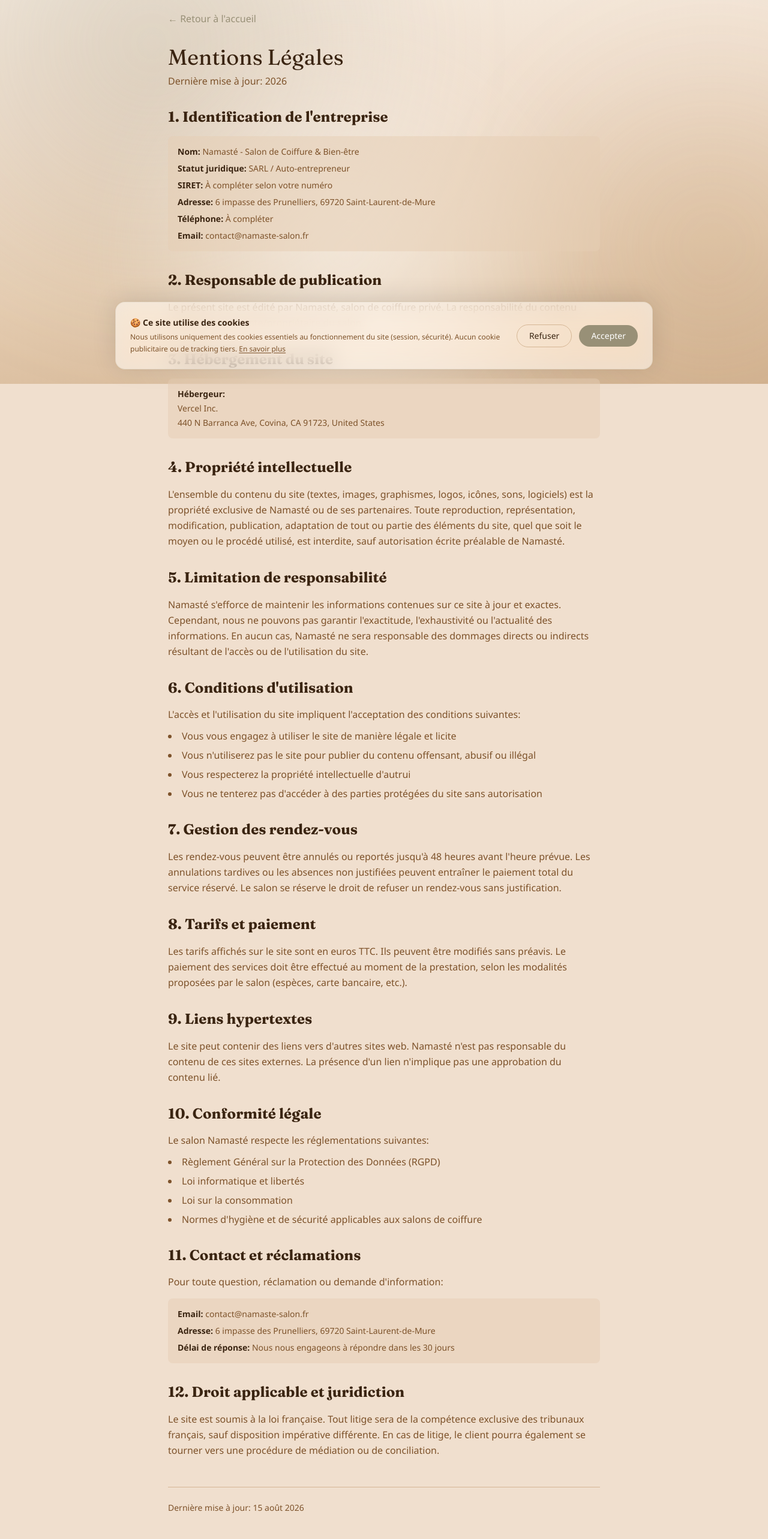
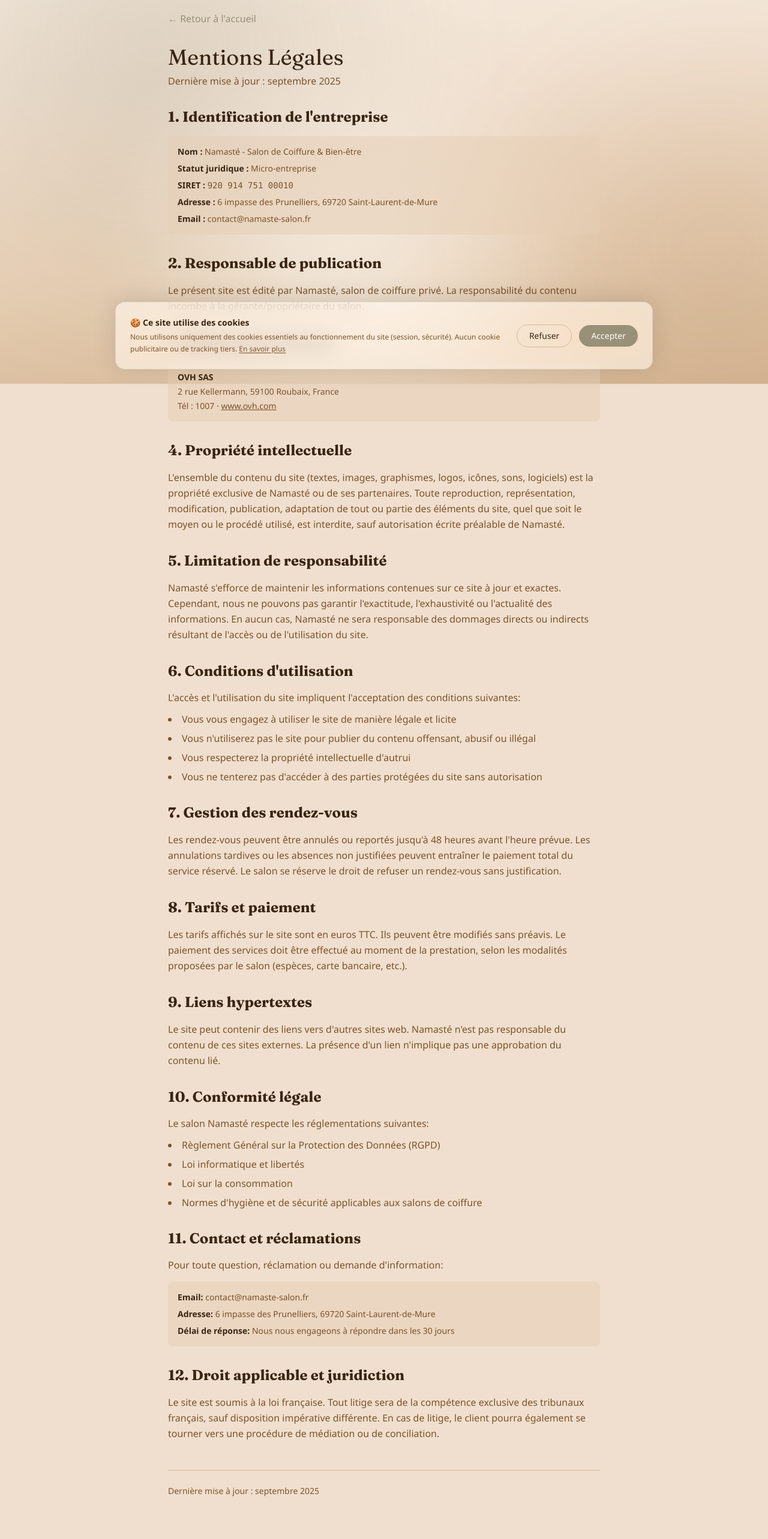
Before and after one commit to ELHIMASS/Namast-, a Next.js app: page /legal in a window 1280 px wide. Shown: the part 160-2726 px from the top of the page at 60% size. Built offline with nearby package versions, Linux system fonts and the light colour scheme.

Commit message:
Mentions légales : SIRET, suppression tél, OVH, micro-entreprise

```diff
--- a/src/app/legal/page.tsx
+++ b/src/app/legal/page.tsx
@@ -25,18 +25,17 @@ export default function LegalPage() {
         <article className="prose prose-sm max-w-none space-y-6">
           <div>
             <h1 className="font-serif text-4xl mb-2 text-foreground">Mentions Légales</h1>
-            <p className="text-muted-foreground">Dernière mise à jour: {new Date().getFullYear()}</p>
+            <p className="text-muted-foreground">Dernière mise à jour&nbsp;: septembre 2025</p>
           </div>
 
           <section>
             <h2 className="font-serif text-2xl font-bold text-foreground mt-8 mb-4">1. Identification de l'entreprise</h2>
             <div className="bg-muted/50 p-4 rounded-lg text-sm space-y-2">
-              <p><strong className="text-foreground">Nom:</strong> <span className="text-muted-foreground">Namasté - Salon de Coiffure & Bien-être</span></p>
-              <p><strong className="text-foreground">Statut juridique:</strong> <span className="text-muted-foreground">SARL / Auto-entrepreneur</span></p>
-              <p><strong className="text-foreground">SIRET:</strong> <span className="text-muted-foreground">À compléter selon votre numéro</span></p>
-              <p><strong className="text-foreground">Adresse:</strong> <span className="text-muted-foreground">6 impasse des Prunelliers, 69720 Saint-Laurent-de-Mure</span></p>
-              <p><strong className="text-foreground">Téléphone:</strong> <span className="text-muted-foreground">À compléter</span></p>
-              <p><strong className="text-foreground">Email:</strong> <span className="text-muted-foreground">contact@namaste-salon.fr</span></p>
+              <p><strong className="text-foreground">Nom&nbsp;:</strong> <span className="text-muted-foreground">Namasté - Salon de Coiffure &amp; Bien-être</span></p>
+              <p><strong className="text-foreground">Statut juridique&nbsp;:</strong> <span className="text-muted-foreground">Micro-entreprise</span></p>
+              <p><strong className="text-foreground">SIRET&nbsp;:</strong> <span className="text-muted-foreground font-mono">920 914 751 00010</span></p>
+              <p><strong className="text-foreground">Adresse&nbsp;:</strong> <span className="text-muted-foreground">6 impasse des Prunelliers, 69720 Saint-Laurent-de-Mure</span></p>
+              <p><strong className="text-foreground">Email&nbsp;:</strong> <span className="text-muted-foreground">contact@namaste-salon.fr</span></p>
             </div>
           </section>
 
@@ -51,9 +50,9 @@ export default function LegalPage() {
           <section>
             <h2 className="font-serif text-2xl font-bold text-foreground mt-8 mb-4">3. Hébergement du site</h2>
             <div className="bg-muted/50 p-4 rounded-lg text-sm space-y-1">
-              <p className="font-semibold text-foreground">Hébergeur:</p>
-              <p className="text-muted-foreground">Vercel Inc.</p>
-              <p className="text-muted-foreground">440 N Barranca Ave, Covina, CA 91723, United States</p>
+              <p className="font-semibold text-foreground">OVH SAS</p>
+              <p className="text-muted-foreground">2 rue Kellermann, 59100 Roubaix, France</p>
+              <p className="text-muted-foreground">Tél&nbsp;: 1007 &middot; <a href="https://www.ovh.com" className="underline hover:text-primary">www.ovh.com</a></p>
             </div>
           </section>
 
@@ -147,13 +146,7 @@ export default function LegalPage() {
           </section>
 
           <section className="mt-12 pt-6 border-t border-border">
-            <p className="text-sm text-muted-foreground">
-              Dernière mise à jour: {new Date().toLocaleDateString("fr-FR", {
-                year: "numeric",
-                month: "long",
-                day: "numeric",
-              })}
-            </p>
+            <p className="text-sm text-muted-foreground">Dernière mise à jour&nbsp;: septembre 2025</p>
           </section>
         </article>
       </main>
--- a/src/app/privacy/page.tsx
+++ b/src/app/privacy/page.tsx
@@ -42,7 +42,7 @@ export default function PrivacyPage() {
               <p className="font-semibold text-foreground">Namasté - Salon de Coiffure</p>
               <p className="text-muted-foreground">6 impasse des Prunelliers</p>
               <p className="text-muted-foreground">69720 Saint-Laurent-de-Mure, France</p>
-              <p className="text-muted-foreground mt-2">SIREN&nbsp;: <span className="font-mono">920 914 751</span></p>
+              <p className="text-muted-foreground mt-2">SIRET&nbsp;: <span className="font-mono">920 914 751 00010</span></p>
               <p className="text-muted-foreground">Email&nbsp;: contact@namaste-salon.fr</p>
             </div>
           </section>
```
